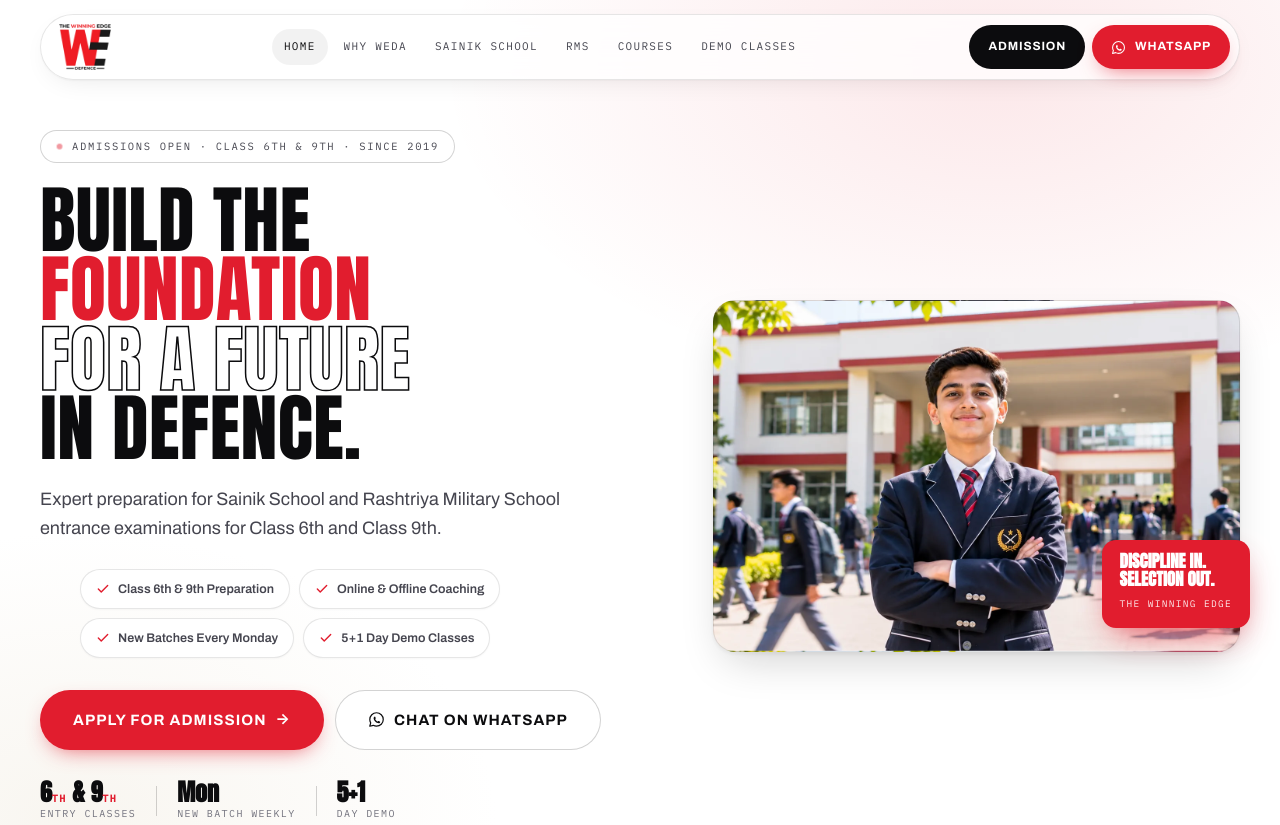
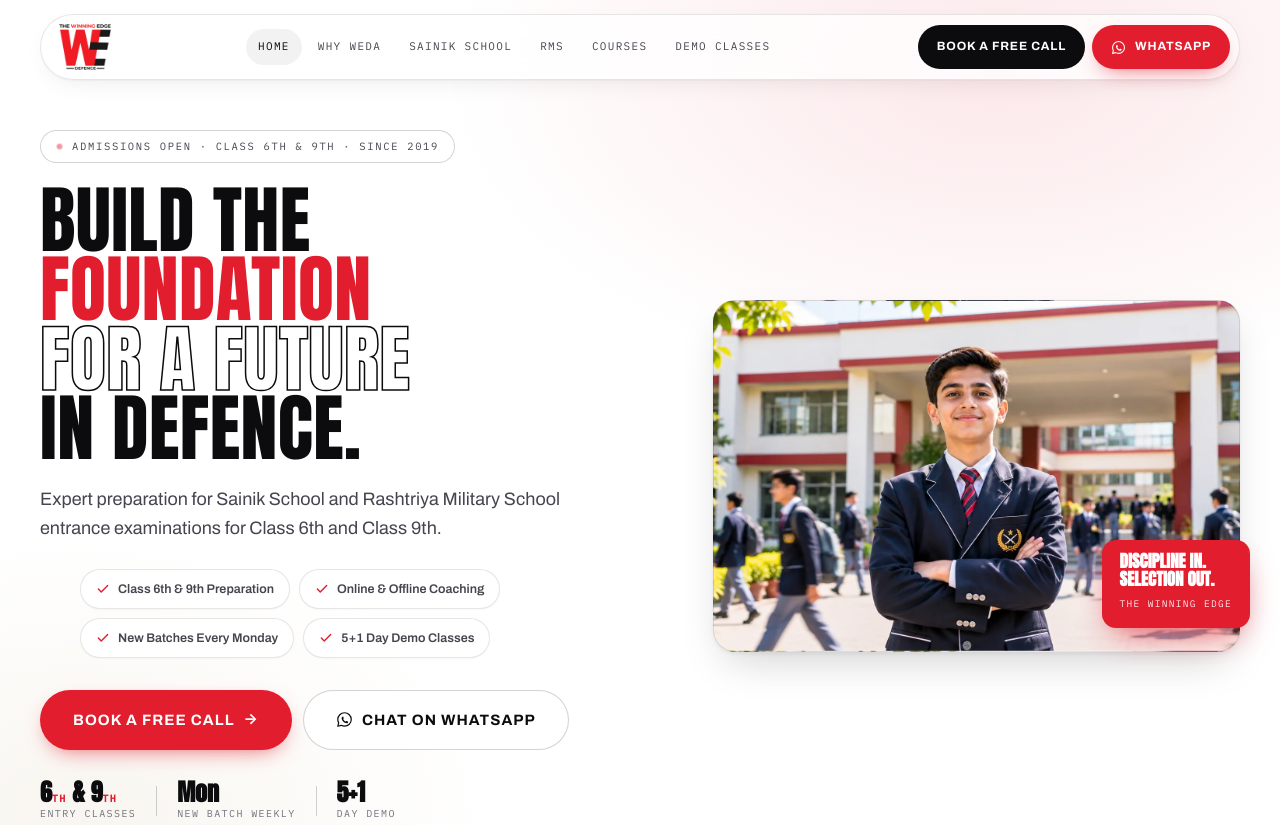
Before and after one commit to winningedgedefence-website/weda-sainik-rms-landing, a website: page index.html in a window 1280 px wide. Shown: the top 825 px of the page. Drawn offline with Linux system fonts and the light colour scheme.

Commit message:
Book a Free Call, not Apply for Admission
Every CTA that opens the CRM enquiry form now reads "Book a Free Call",
including the compact nav button that just said "Admission". The target
and behaviour are unchanged. The privacy policy's list of buttons is
updated to match, and loses "Register Now", which no longer exists.

Co-Authored-By: Claude Opus 5 <noreply@anthropic.com>

```diff
--- a/index.html
+++ b/index.html
@@ -513,7 +513,7 @@ footer ul a:hover{color:var(--red)}
         <a href="#demo">Demo Classes</a>
       </nav>
       <div class="nav-cta">
-        <a href="#" class="btn btn-ink btn-sm hide-md" data-admit>Admission</a>
+        <a href="#" class="btn btn-ink btn-sm hide-md" data-admit>Book a Free Call</a>
         <a class="btn btn-red btn-sm" data-wa href="#" target="_blank" rel="noopener"><svg class="bi" viewBox="0 0 24 24"><use href="#i-wa"/></svg> WhatsApp</a>
         <button class="burger" id="burger" aria-label="Open menu" aria-expanded="false" aria-controls="mobMenu"><span></span></button>
       </div>
@@ -526,7 +526,7 @@ footer ul a:hover{color:var(--red)}
         <a href="#batches">Batches</a>
         <a href="#demo">Demo Classes</a>
         <div class="mm-cta">
-          <a href="#" class="btn btn-ink btn-sm" data-admit>Apply for Admission</a>
+          <a href="#" class="btn btn-ink btn-sm" data-admit>Book a Free Call</a>
         </div>
       </div>
     </div>
@@ -548,7 +548,7 @@ footer ul a:hover{color:var(--red)}
           <li><svg viewBox="0 0 24 24"><use href="#i-check"/></svg> 5+1 Day Demo Classes</li>
         </ul>
         <div class="hero-cta">
-          <a href="#" class="btn btn-red btn-lg" data-admit>Apply for Admission <span class="ar">&rarr;</span></a>
+          <a href="#" class="btn btn-red btn-lg" data-admit>Book a Free Call <span class="ar">&rarr;</span></a>
           <a class="btn btn-ghost btn-lg" data-wa href="#" target="_blank" rel="noopener"><svg class="bi" viewBox="0 0 24 24"><use href="#i-wa"/></svg> Chat on WhatsApp</a>
         </div>
         <div class="hero-trust">
@@ -787,7 +787,7 @@ footer ul a:hover{color:var(--red)}
         <div class="amt">5+1</div>
         <div class="lbl">Days of Demo Classes</div>
         <p class="note">Tell us about your child and a counsellor calls you with the batch, the timings and the next start date.</p>
-        <a href="#" class="btn btn-red btn-lg btn-block" data-admit>Apply for Admission <span class="ar">&rarr;</span></a>
+        <a href="#" class="btn btn-red btn-lg btn-block" data-admit>Book a Free Call <span class="ar">&rarr;</span></a>
       </div>
     </div>
   </div>
@@ -802,7 +802,7 @@ footer ul a:hover{color:var(--red)}
       <h2>YOUR CHILD'S JOURNEY TOWARDS A <span class="r">DISCIPLINED FUTURE</span> BEGINS HERE!</h2>
       <p>The right guidance, preparation and mentorship for the first step towards a life in uniform.</p>
       <div class="fb">
-        <a href="#" class="btn btn-outline-wht btn-lg" data-admit>Apply for Admission</a>
+        <a href="#" class="btn btn-outline-wht btn-lg" data-admit>Book a Free Call</a>
         <a class="btn btn-red btn-lg" data-wa href="#" target="_blank" rel="noopener"><svg class="bi" viewBox="0 0 24 24"><use href="#i-wa"/></svg> Chat on WhatsApp</a>
       </div>
     </div>
@@ -865,7 +865,7 @@ footer ul a:hover{color:var(--red)}
 
 <!-- sticky mobile bar -->
 <div class="mbar">
-  <a href="#" class="btn btn-ghost btn-sm" data-admit>Apply for Admission</a>
+  <a href="#" class="btn btn-ghost btn-sm" data-admit>Book a Free Call</a>
   <a class="btn btn-red btn-sm" data-wa href="#" target="_blank" rel="noopener"><svg class="bi" viewBox="0 0 24 24"><use href="#i-wa"/></svg> WhatsApp</a>
 </div>
 
@@ -897,7 +897,7 @@ const WEDA = {
   refundUrl:  "refund.html",
 
   // ---- CRM enquiry form ----------------------------------------
-  // The WEDA CRM enquiry form. Every Apply for Admission and Enquire
+  // The WEDA CRM enquiry form. Every Book a Free Call and Enquire
   // button opens this, so the lead lands straight in the CRM.
   // Change it here and everywhere follows.
   crmFormUrl: "https://crm.thewinningedge.co.in/form.html",
@@ -933,7 +933,7 @@ const WEDA = {
   set("lRefund",  {href: WEDA.refundUrl});
   const yr = document.getElementById("yr"); if(yr) yr.textContent = new Date().getFullYear();
 
-  // APPLY FOR ADMISSION / ENQUIRE -> the CRM enquiry form
+  // BOOK A FREE CALL / ENQUIRE -> the CRM enquiry form
   $$("[data-admit],[data-enquire]").forEach(a=>{
     a.setAttribute("href", WEDA.crmFormUrl);
     a.setAttribute("target", "_blank");
```
Also changed, not shown: privacy.html (+2 -2 lines).
